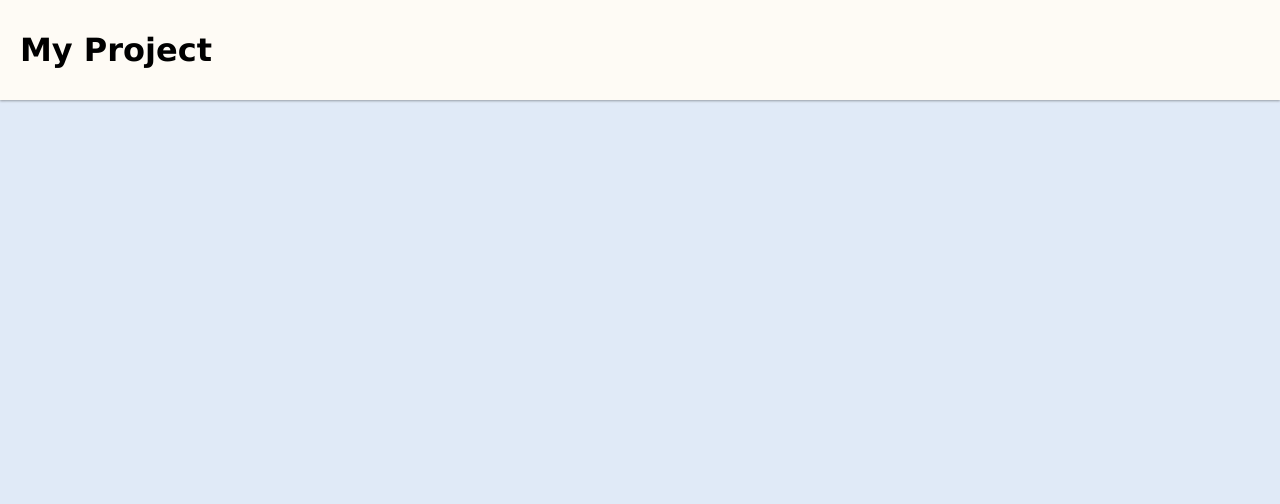
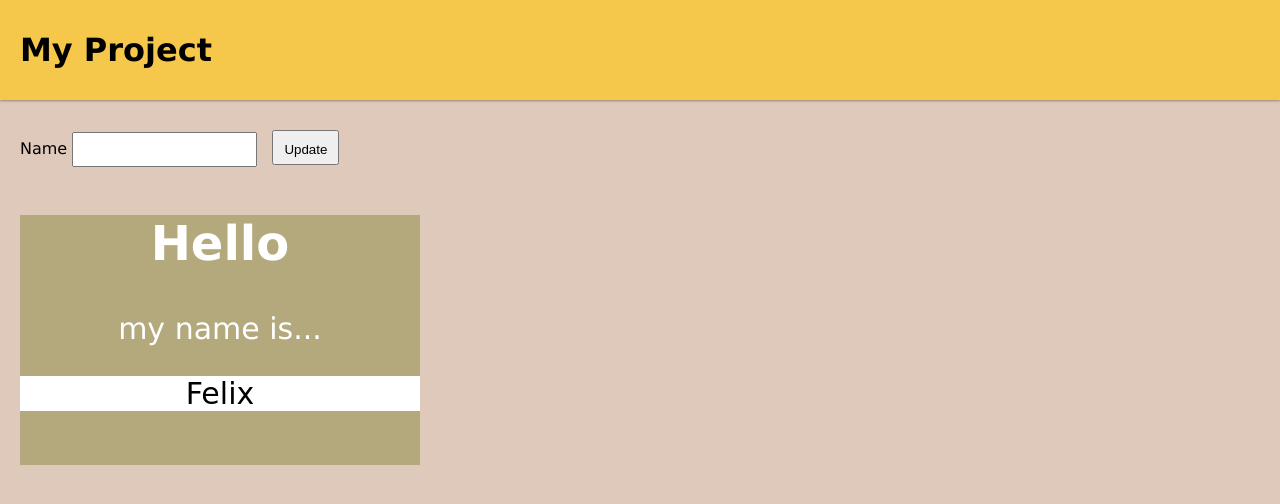
Before and after one commit to ashtonruiz/name-tag, a plain HTML site: page index.html in a window 1280 px wide. Drawn offline with Linux system fonts and the light colour scheme; a web font is replaced by a local one.

Commit message:
initial name tag changes

```diff
--- a/index.html
+++ b/index.html
@@ -8,9 +8,9 @@
 
 
     <script type="module" src="app.js"></script>
-
-    <!-- put css fonts here -->
-
+    <link rel="preconnect" href="https://fonts.googleapis.com">
+    <link rel="preconnect" href="https://fonts.gstatic.com" crossorigin>
+    <link href="https://fonts.googleapis.com/css2?family=Bungee+Spice&family=Space+Mono&display=swap" rel="stylesheet">
     <link rel="stylesheet" href="style.css" />
 
     <title>My Project</title>
@@ -22,7 +22,20 @@
     </header>
 
     <main>
+        <section>
+            <label>Name</label>
+            <input>
+            <button>Update</button>
 
+        </section>
+
+
+
+        <section class="name-tag">
+            <h2>Hello</h2>
+            <p class="intro">my name is...</p>
+            <p class="name-display">Felix</p>
+        </section>
     </main>
 
 </body>
--- a/style.css
+++ b/style.css
@@ -2,7 +2,7 @@ body {
     margin: 0;
     font-family: Corbel, 'Lucida Grande', 'Lucida Sans Unicode', 'Lucida Sans', 'DejaVu Sans',
         'Bitstream Vera Sans', 'Liberation Sans', Verdana, 'Verdana Ref', sans-serif;
-    background: rgb(224, 234, 247);
+    background: rgb(223, 201, 187);
     display: grid;
     grid-template-rows: auto 1fr;
 }
@@ -17,7 +17,7 @@ header {
     align-items: center;
     gap: 10px;
 
-    background-color: rgb(254, 251, 245);
+    background-color: rgb(245, 200, 76);
     box-shadow: 0 1px 3px rgba(0, 0, 0, 0.12), 0 1px 2px rgba(0, 0, 0, 0.24);
 }
 
@@ -28,3 +28,36 @@ header .logo {
 main {
     padding: 20px;
 }
+
+input {
+    height: 29px;
+}
+
+button {
+    height: 35px;
+    padding: 10px;
+    margin: 10px;
+}
+.name-tag {
+    margin-top: 30px;
+    width: 400px;
+    height: 250px;
+    background: rgb(179, 169, 125);
+    color: white;
+    text-align: center;
+}
+
+h2 {
+    font-size: 3em;
+}
+
+.name-display {
+    background: white;
+    color: black;
+    font-size: 30px;
+    font-family: 'Bungee Spice', cursive;
+}
+
+.intro {
+    font-size: 30px;
+}
```
